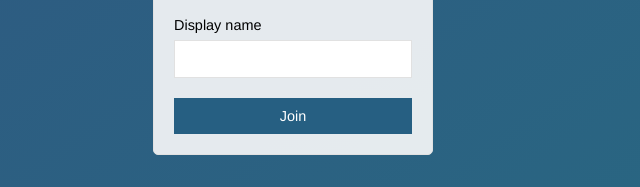
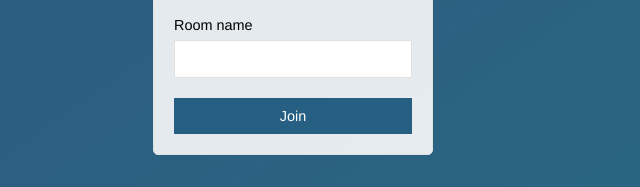
Before and after one commit to giorgi-ghviniashvili/chat-app, a website: page public/index.html in a window 1280 px wide. Shown: the part 389-576 px from the top of the page, 347-987 px from the left. Drawn offline with Linux system fonts and the light colour scheme.

Commit message:
room name fix

```diff
--- a/public/index.html
+++ b/public/index.html
@@ -17,7 +17,7 @@
           <input type="text" name="name" autofocus autocomplete="off"/>
         </div>
         <div class="form-field">
-          <label>Display name</label>
+          <label>Room name</label>
           <input type="text" name="room" autocomplete="off"/>
         </div>
         <div class="form-field">
```
